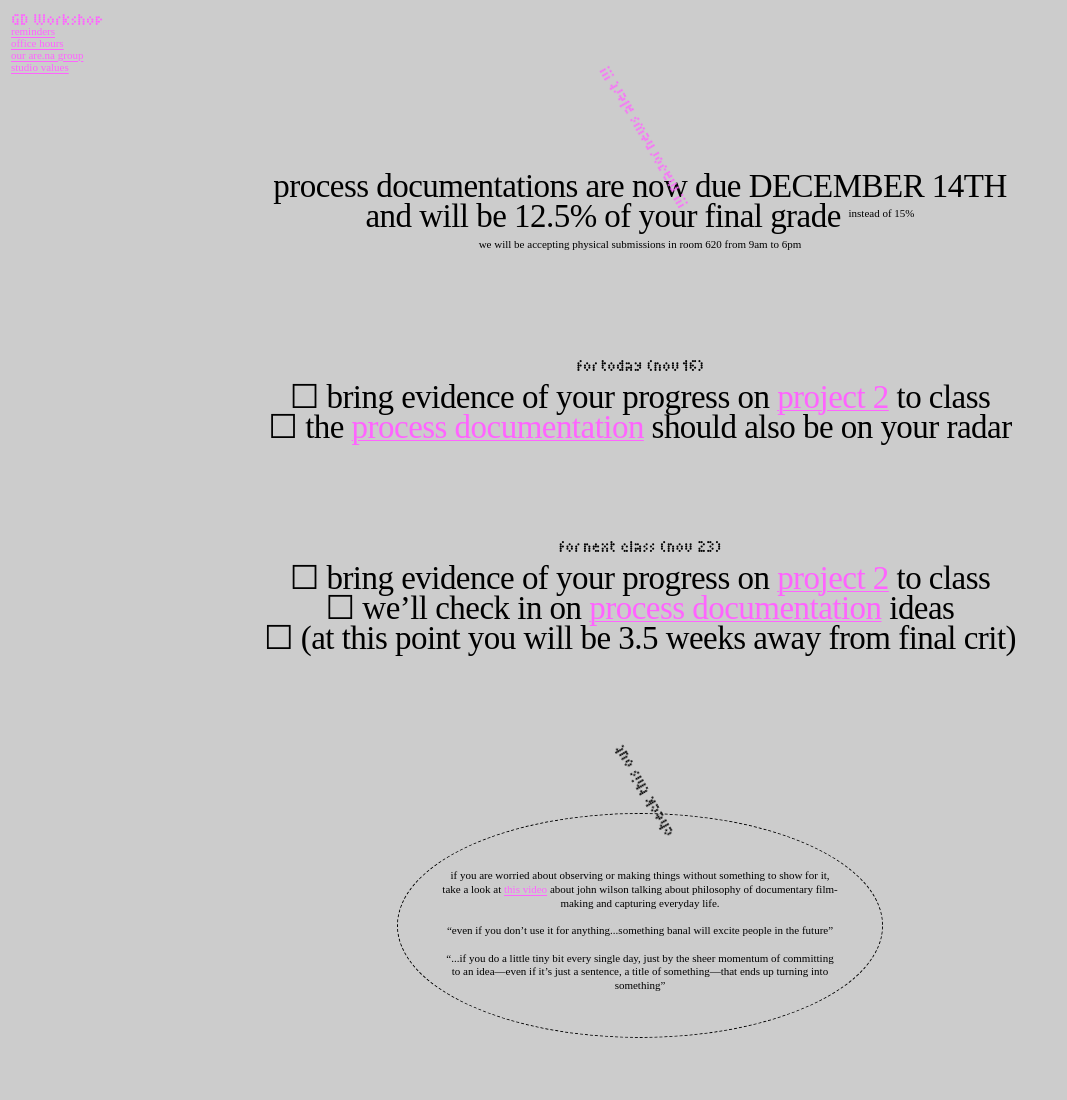
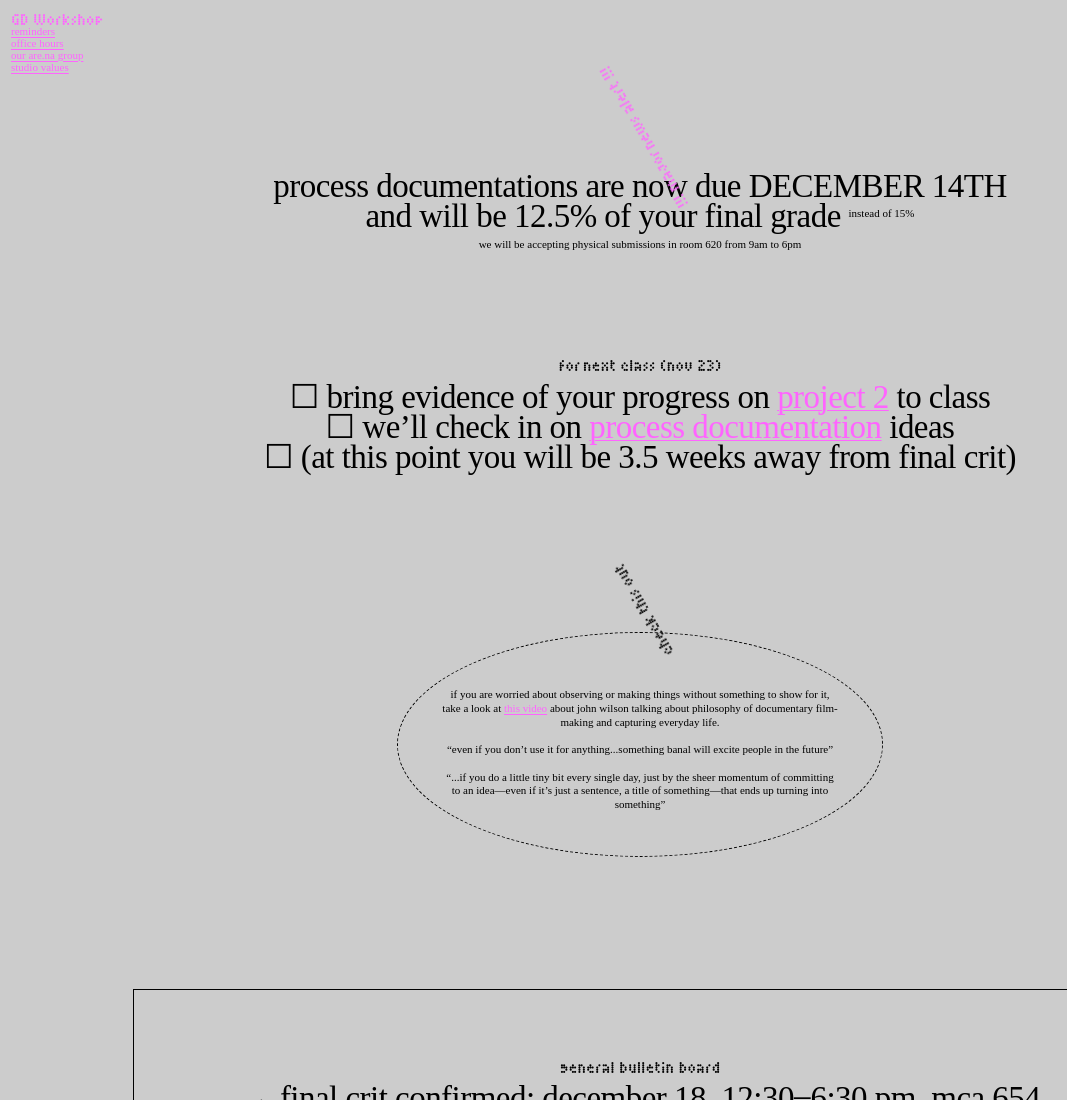
Before and after one commit to christinexiaxiaxia/gdworkshop20262027, a plain HTML site: page index.html in a window 1280 px wide. Shown: the top 1100 px of the page, without its empty margins (0-1067 px from the left). Drawn offline with nearby package versions, Linux system fonts and the light colour scheme.

Commit message:
Update index.html

```diff
--- a/index.html
+++ b/index.html
@@ -89,13 +89,13 @@ ARE U LOOKING BECAUSE U LIKE TO CODE/ARE CURIOUS ABOUT CODING STUFF? IF SO, LET'
 				<span class="caption">we will be accepting physical submissions in room 620 from 9am to 6pm</span>
 			</h2>
 
-			<br><br><br><br><br>
+<!-- 			<br><br><br><br><br>
 
 			<h3 class="margin-1">for today (nov 16)</h3>
 			<ul>
 				<li>bring evidence of your progress on <a href="https://canvascloud.ocadu.ca/courses/14470/assignments/119239" target="_blank" class="external">project 2</a> to class</li>
-				<li>the <a href="https://canvascloud.ocadu.ca/courses/14470/assignments/119240" target="_blank" class="external">process documentation</a> should also be on your radar<!--&nbsp<span class="caption">due&nbspat&nbspthe&nbspsame&nbsptime&nbspas&nbspproject&nbsp2</span>--></li>
-			</ul>
+				<li>the <a href="https://canvascloud.ocadu.ca/courses/14470/assignments/119240" target="_blank" class="external">process documentation</a> should also be on your radar</li>
+			</ul> -->
 
 			<br><br><br><br><br>
 
```
